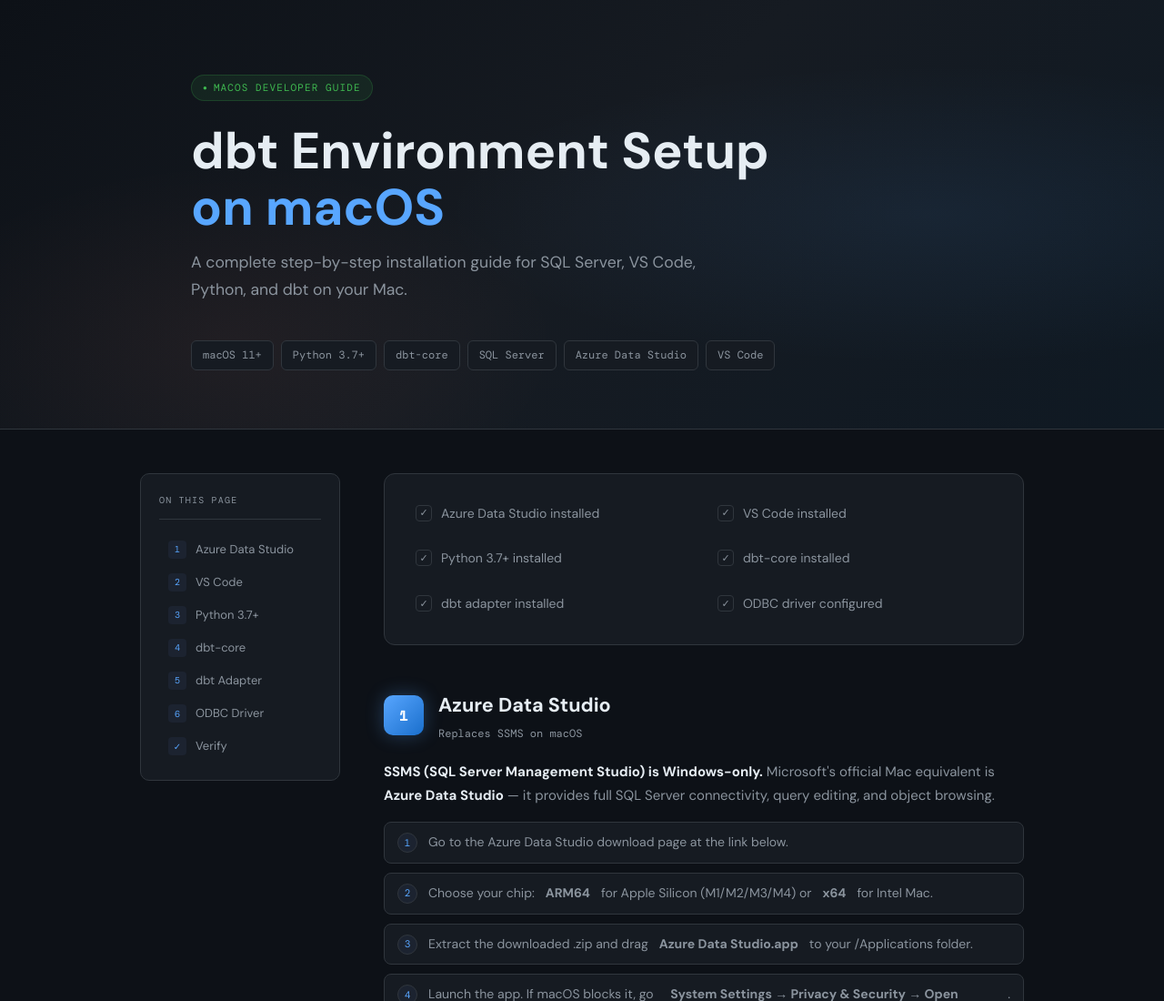
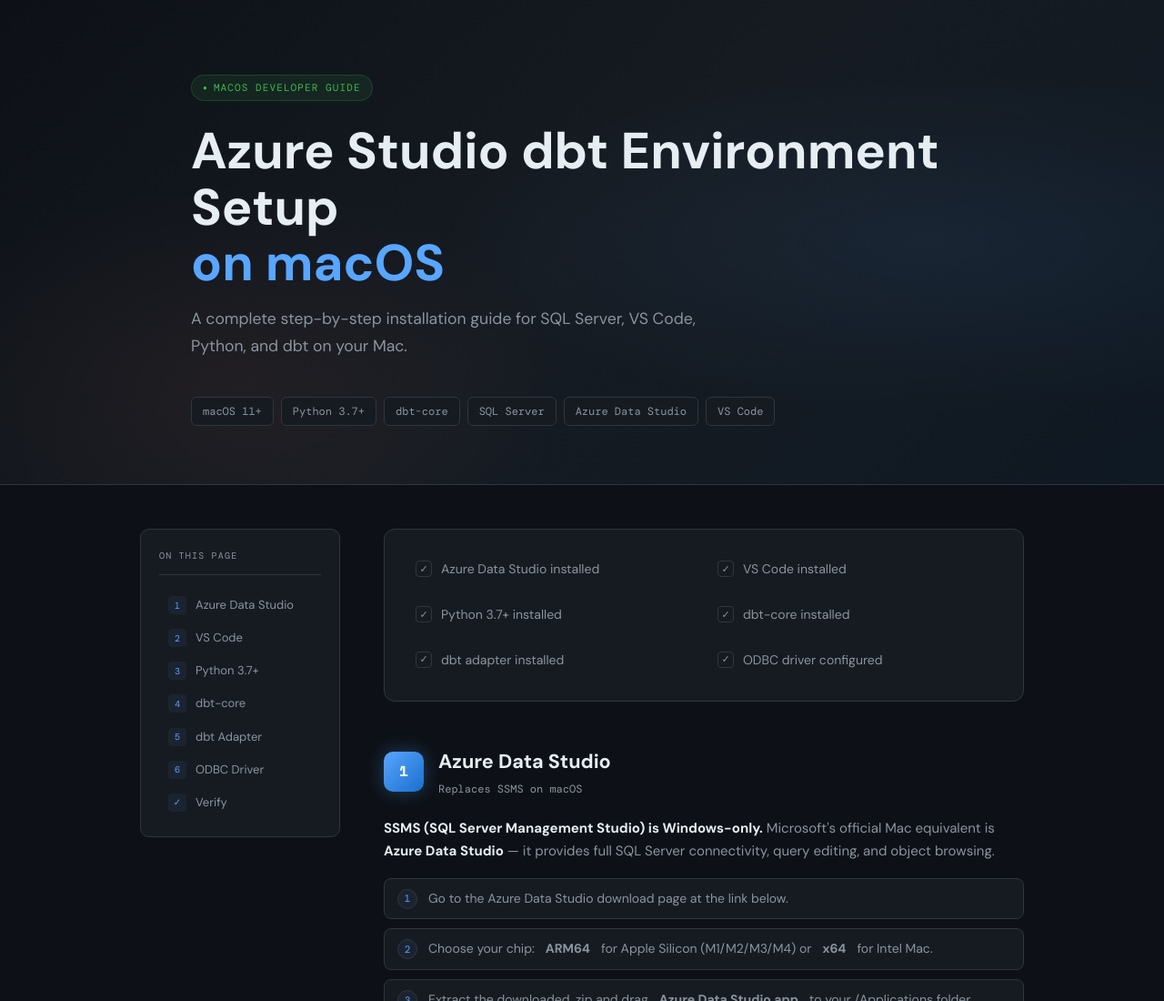
Before and after one commit to tindo24/Mac_DBT_install_with_MicrosoftStudio, a plain HTML site: page index.html in a window 1280 px wide. Shown: the top 1100 px of the page at 91% size. Drawn offline with nearby package versions, Linux system fonts and the light colour scheme.

Commit message:
Update index.html

```diff
--- a/index.html
+++ b/index.html
@@ -467,7 +467,7 @@
 <header class="hero">
   <div class="hero-inner">
     <div class="hero-badge">macOS Developer Guide</div>
-    <h1>dbt Environment Setup<br><span>on macOS</span></h1>
+    <h1> Azure Studio dbt Environment Setup<br><span>on macOS</span></h1>
     <p class="hero-sub">A complete step-by-step installation guide for SQL Server, VS Code, Python, and dbt on your Mac.</p>
     <div class="hero-chips">
       <span class="chip">macOS 11+</span>
```
